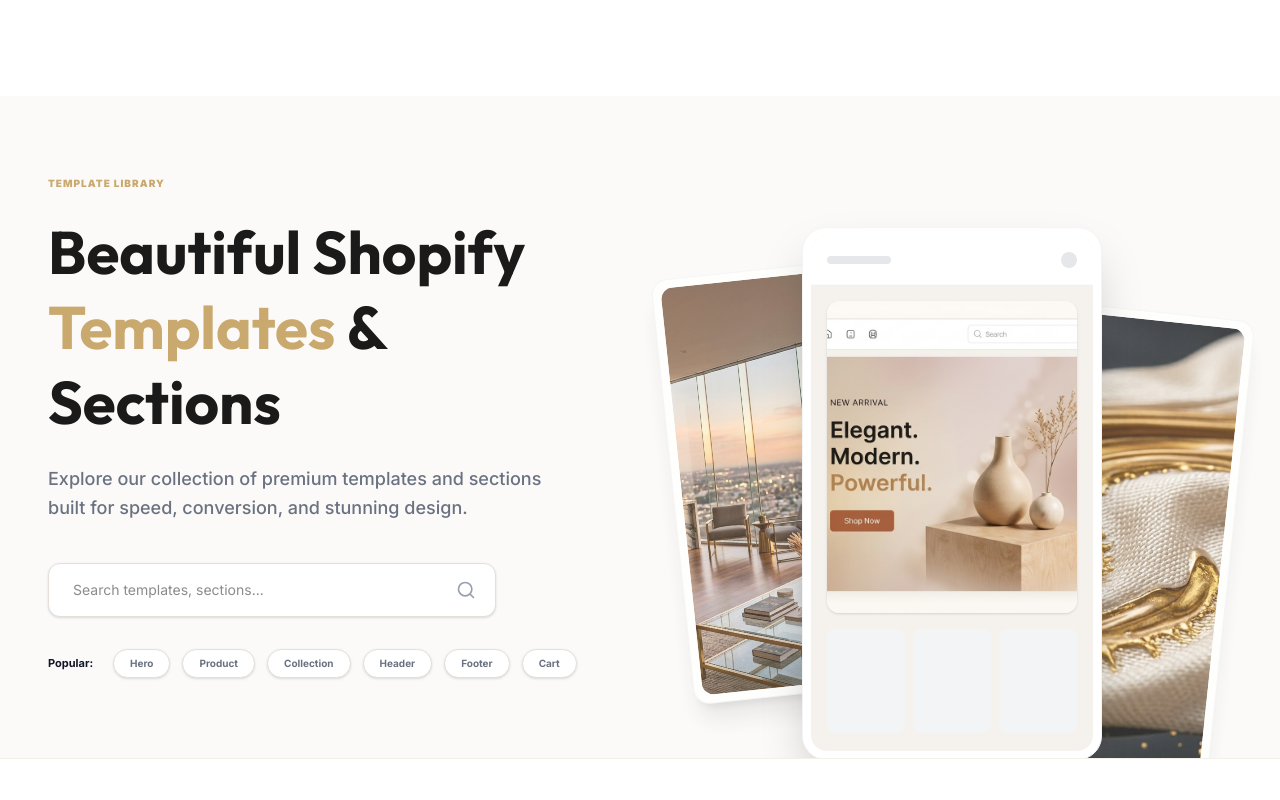
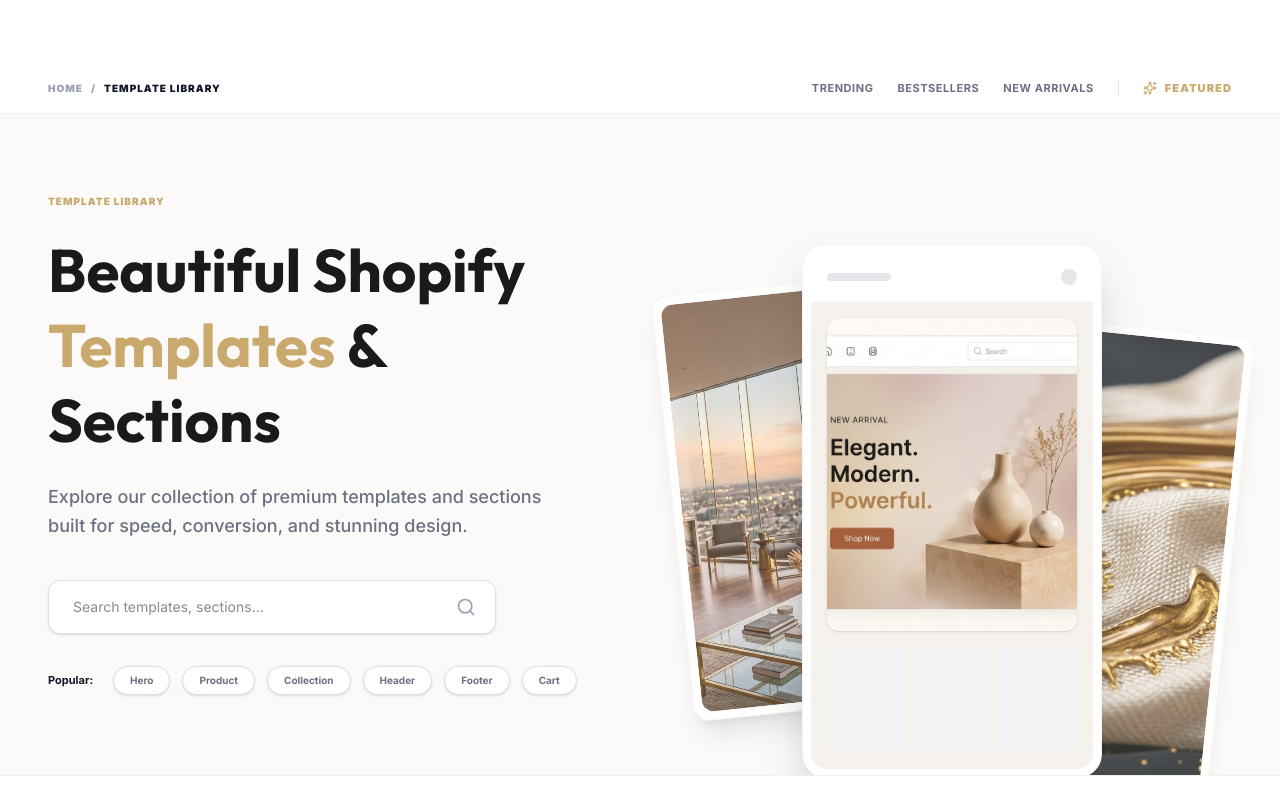
Before and after one commit to zeeshan912989/LiquidUIPro, a Next.js app: page /templates in a window 1280 px wide. Shown: the top 800 px of the page. Built offline with nearby package versions, Linux system fonts and the light colour scheme.

Commit message:
Added stylized sub-header and breadcrumbs to Template Library page

```diff
--- a/app/templates/page.tsx
+++ b/app/templates/page.tsx
@@ -73,7 +73,28 @@ export default function TemplatesPage() {
    }
 
    return (
-      <div className="min-h-screen bg-white text-[#1A1A1A] font-inter selection:bg-[#C9A96E] selection:text-white pt-24">
+      <div className="min-h-screen bg-white text-[#1A1A1A] font-inter selection:bg-[#C9A96E] selection:text-white pt-16">
+         {/* Sub Header / Breadcrumb Bar */}
+         <div className="bg-white border-b border-[#F3EFE9] sticky top-16 z-40 px-6 md:px-12 py-4">
+            <div className="max-w-[1400px] mx-auto flex items-center justify-between">
+               <div className="flex items-center gap-2 text-[10px] font-black uppercase tracking-widest text-gray-400">
+                  <Link href="/" className="hover:text-[#C9A96E] transition-colors">Home</Link>
+                  <span>/</span>
+                  <span className="text-gray-900">Template Library</span>
+               </div>
+               <div className="flex items-center gap-6">
+                  <div className="hidden sm:flex items-center gap-6">
+                     {['Trending', 'Bestsellers', 'New Arrivals'].map(item => (
+                        <a key={item} href="#" className="text-[11px] font-bold text-gray-500 hover:text-[#C9A96E] transition-colors uppercase tracking-wider">{item}</a>
+                     ))}
+                  </div>
+                  <div className="h-4 w-[1px] bg-gray-200 hidden sm:block" />
+                  <button className="flex items-center gap-2 text-[11px] font-black uppercase tracking-widest text-[#C9A96E]">
+                     <Sparkles className="h-3.5 w-3.5" /> Featured
+                  </button>
+               </div>
+            </div>
+         </div>
 
          {/* Hero Section */}
          <section className="bg-[#FCFAF8] py-20 border-b border-[#F3EFE9] overflow-hidden">
```
